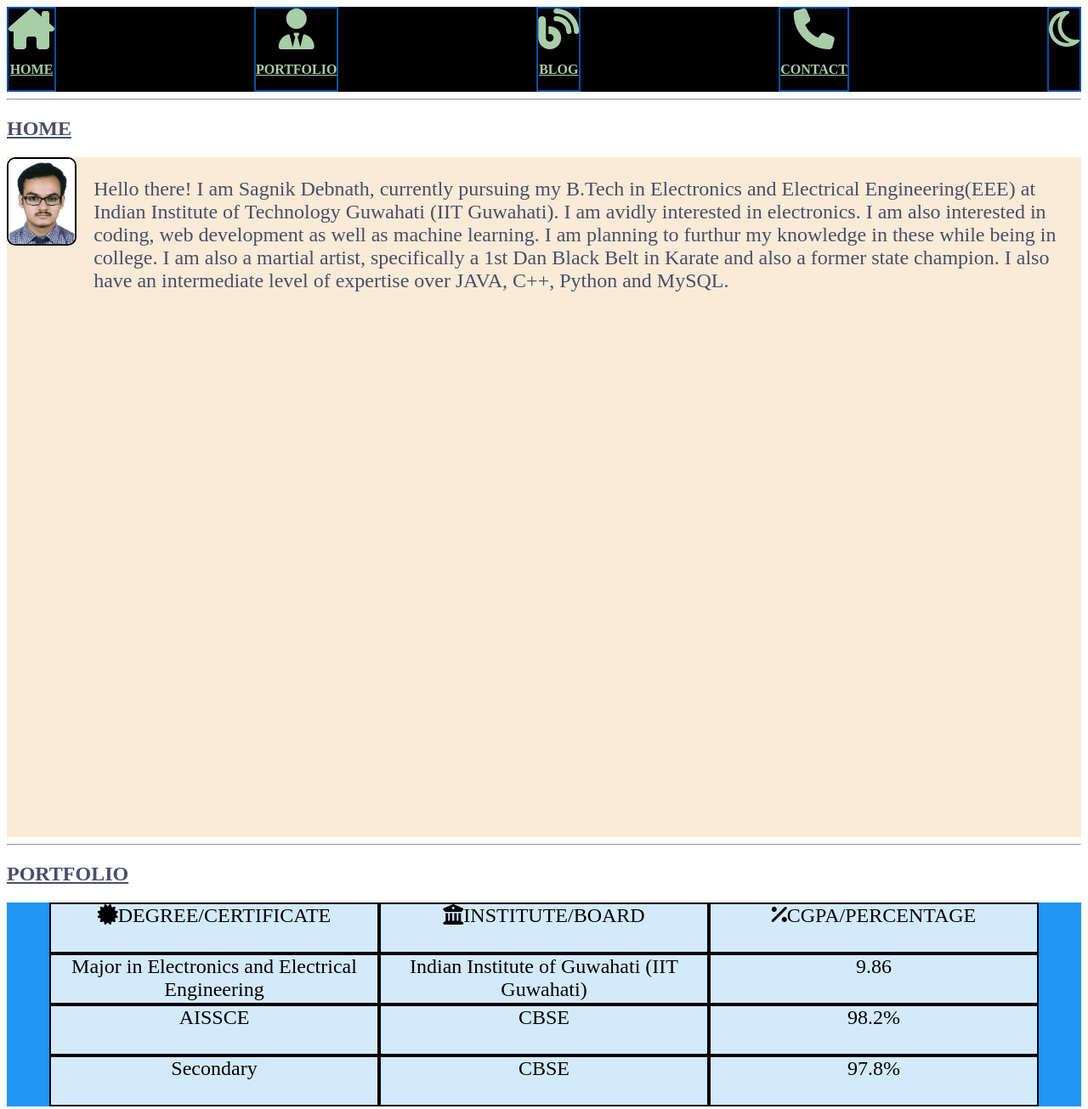
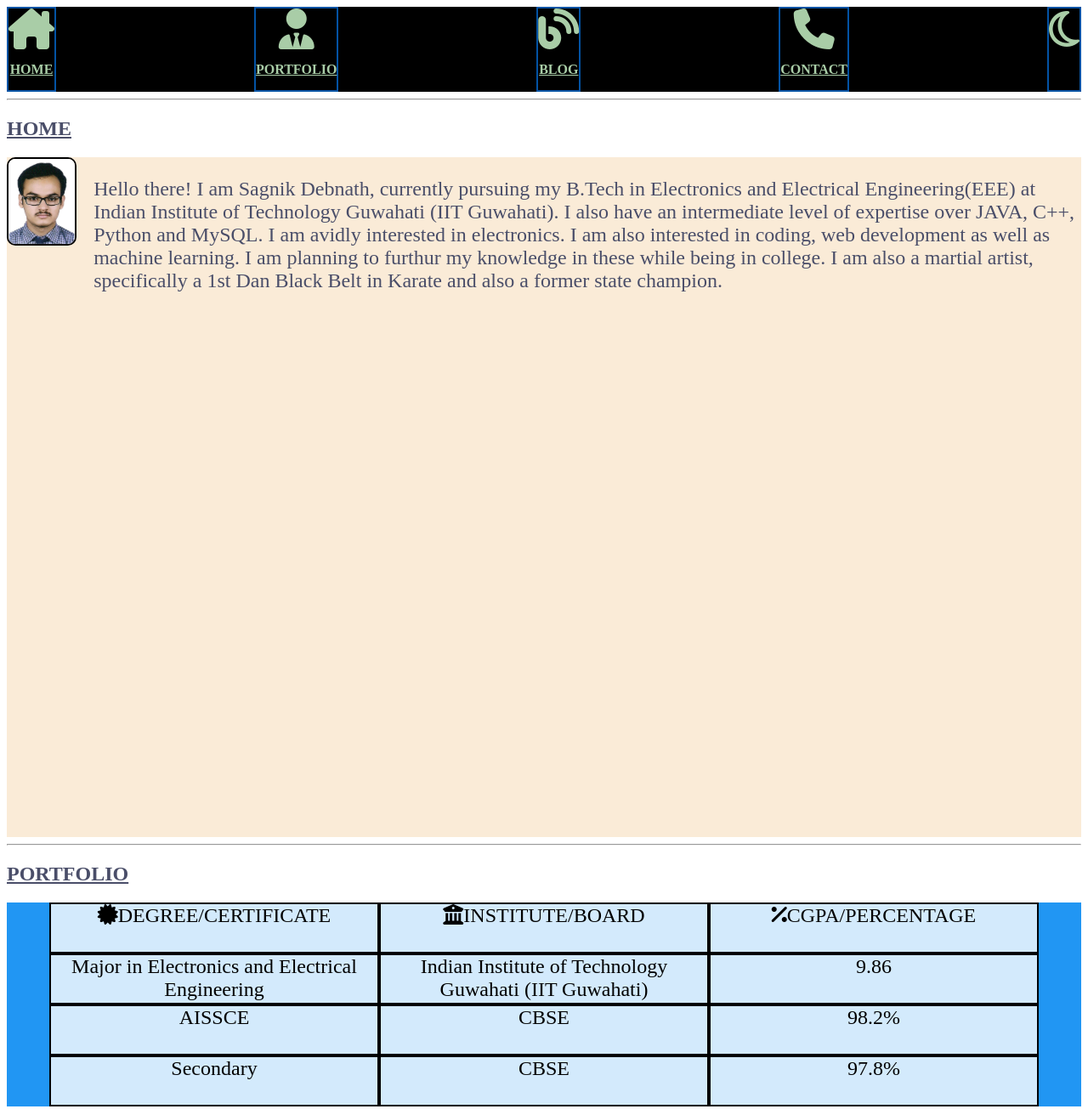
Before and after one commit to sagnikdebnath07/Sagnik_Debnath_Portfolio, a plain HTML site: page Portfolio.html in a window 1280 px wide. Shown: the top 1305 px of the page at 85% size. Drawn offline with Linux system fonts and the light colour scheme.

Commit message:
Portfolio.html

```diff
--- a/Portfolio.html
+++ b/Portfolio.html
@@ -19,7 +19,7 @@
     <h2 class="Heads">HOME</h2>
     <section id="Home">
         <img src="/SAGNIK_DEBNATH_PHOTO.jpg" id="image">
-        <p>Hello there! I am Sagnik Debnath, currently pursuing my B.Tech in Electronics and Electrical Engineering(EEE) at Indian Institute of Technology Guwahati (IIT Guwahati). I am avidly interested in electronics. I am also interested in coding, web development as well as machine learning. I am planning to furthur my knowledge in these while being in college. I am also a martial artist, specifically a 1st Dan Black Belt in Karate and also a former state champion. I also have an intermediate level of expertise over JAVA, C++, Python and MySQL. </p>
+        <p>Hello there! I am Sagnik Debnath, currently pursuing my B.Tech in Electronics and Electrical Engineering(EEE) at Indian Institute of Technology Guwahati (IIT Guwahati). I also have an intermediate level of expertise over JAVA, C++, Python and MySQL. I am avidly interested in electronics. I am also interested in coding, web development as well as machine learning. I am planning to furthur my knowledge in these while being in college. I am also a martial artist, specifically a 1st Dan Black Belt in Karate and also a former state champion. </p>
     </section>
     <hr>
     <h2 class="Heads">PORTFOLIO</h2>
@@ -28,7 +28,7 @@
         <div class="grid-items"><i class="fa-solid fa-building-columns"></i>INSTITUTE/BOARD</div>
         <div class="grid-items"><i class="fa-solid fa-percent"></i>CGPA/PERCENTAGE</div>
         <div class="grid-items">Major in Electronics and Electrical Engineering</div>
-        <div class="grid-items">Indian Institute of Guwahati (IIT Guwahati)</div>
+        <div class="grid-items">Indian Institute of Technology Guwahati (IIT Guwahati)</div>
         <div class="grid-items">9.86</div>
         <div class="grid-items">AISSCE</div>
         <div class="grid-items">CBSE</div>
```
